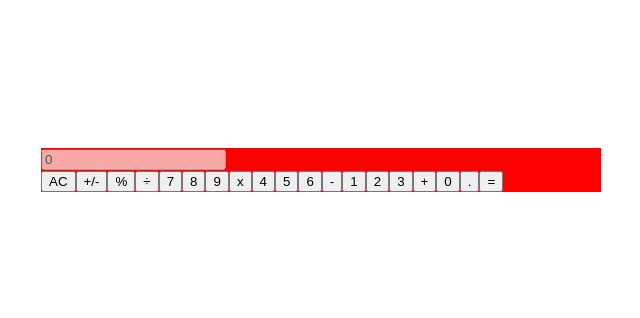
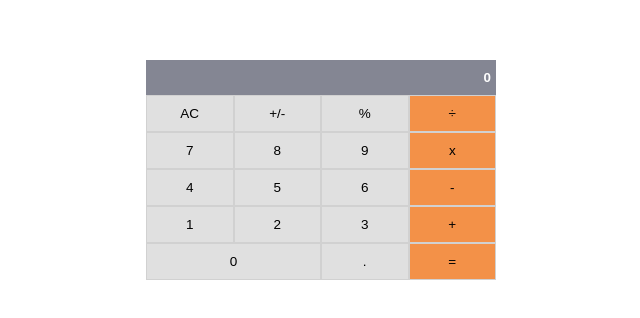
Before and after one commit to olawale-o/math-magicians, a React (Create React App) app: page / in a window 1280 px wide. Shown: the part 230-548 px from the top of the page, without its empty margins (319-959 px from the left). Built offline with nearby package versions, Linux system fonts and the light colour scheme.

Commit message:
Modify index.css file

```diff
--- a/src/index.css
+++ b/src/index.css
@@ -1,4 +1,17 @@
+*,
+*::before,
+*::after {
+  padding: 0;
+  margin: 0;
+  box-sizing: border-box;
+}
+
+html {
+  font-size: 10px;
+}
+
 body {
+  font-size: 62.5%;
   margin: 0;
   font-family:
     -apple-system,
@@ -16,12 +29,43 @@ body {
   -moz-osx-font-smoothing: grayscale;
 }
 
-code {
-  font-family:
-    source-code-pro,
-    Menlo,
-    Monaco,
-    Consolas,
-    'Courier New',
-    monospace;
+.btn {
+  padding: 1rem 2.5rem;
+  outline: none;
+  border-radius: 0;
+  place-items: center;
+  outline: none;
+  border: 1px solid #d1d1d1;
+  background: #e0e0e0;
+  font-size: 1.35rem;
+  cursor: pointer;
 }
+
+.btn-orange {
+  background: #f39148;
+}
+
+.field {
+  width: 100%;
+}
+
+.input {
+  width: 100%;
+  padding: 1rem 0.5rem;
+  border: none;
+  outline: none;
+  text-align: right;
+  color: #fefefe;
+  font-weight: bold;
+  background: #848693;
+}
+
+.buttons-grid {
+  display: grid;
+  grid-template-columns: repeat(4, 1fr);
+  background: lightgrey;
+}
+
+.span-2 {
+  grid-column: 1 / 3;
+}
```
